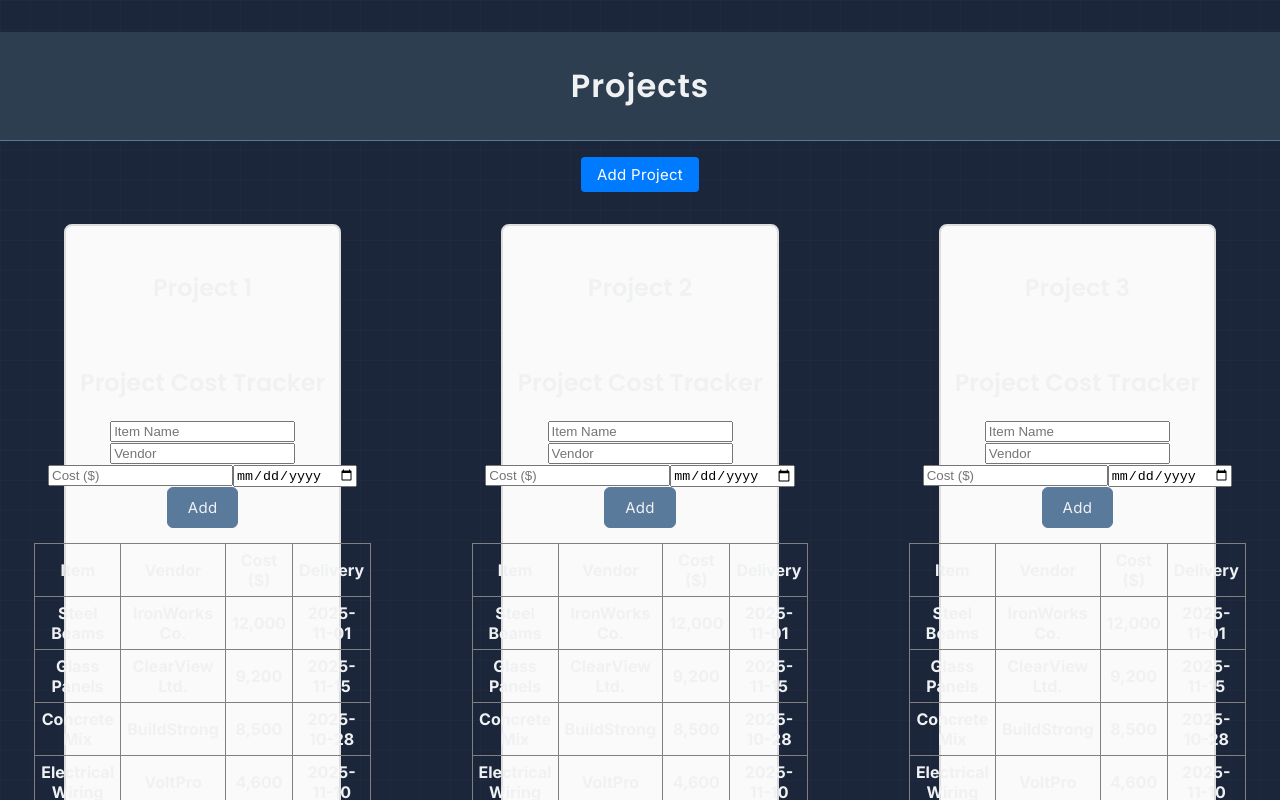
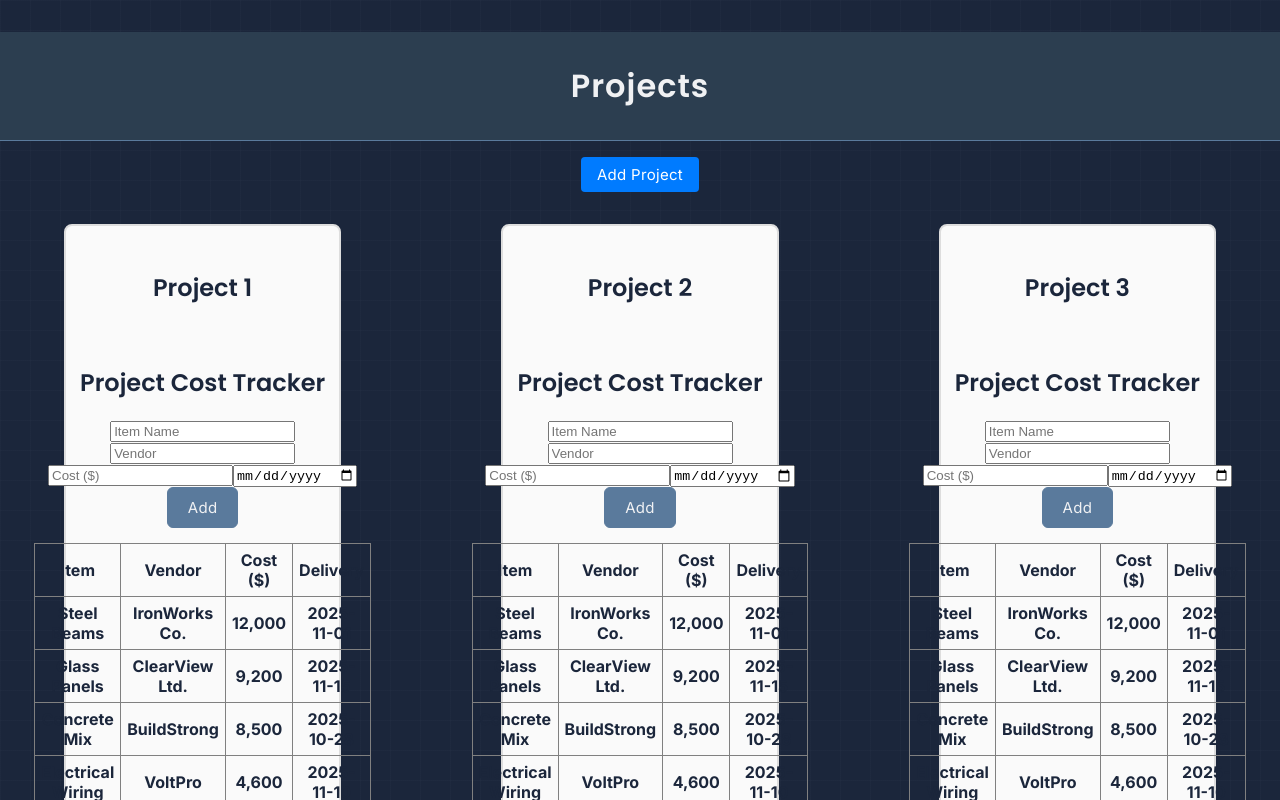
Before and after one commit to cooperbraun13/bluprnt, a React (Vite) app in the folder frontend/: page /projects in a window 1280 px wide. Shown: the top 800 px of the page. Built offline with nearby package versions, Linux system fonts and the light colour scheme.

Commit message:
fix[styling] you can now see all the text on the projects page

```diff
--- a/frontend/src/pages/Projects/ProjectTotal.tsx
+++ b/frontend/src/pages/Projects/ProjectTotal.tsx
@@ -30,7 +30,7 @@ export default function ProjectTotal() {
     }
     return (
     <div className="projects" style={{ padding: "20px" }}>
-      <h2>Project Cost Tracker</h2>
+      <h2 className="color: #1B263B;">Project Cost Tracker</h2>
 
       <div className="add-item" style={{ marginBottom: "15px" }}>
         <input
--- a/frontend/src/pages/Projects/Projects.css
+++ b/frontend/src/pages/Projects/Projects.css
@@ -1,3 +1,4 @@
+
 /* Projects.css */
 .projects-page {
   padding: 2rem;
@@ -6,11 +7,12 @@
 .projects-page h2,
 .projects-page h3 {
   font-family: var(--font-heading);
-  color: var(--blueprint-text);
+  color: #1B263B;
   font-weight: 500;
 }
 
 .project-card {
+  color: #1B263B;
   background-color: var(--blueprint-bg-light);
   border: 1px solid var(--blueprint-accent);
   border-radius: 10px;
@@ -55,6 +57,7 @@
 }
 
 .projects-overview {
+  color: #1B263B;
   display: grid;
   grid-template-columns: repeat(3, 1fr);
   gap: 10em;
```
